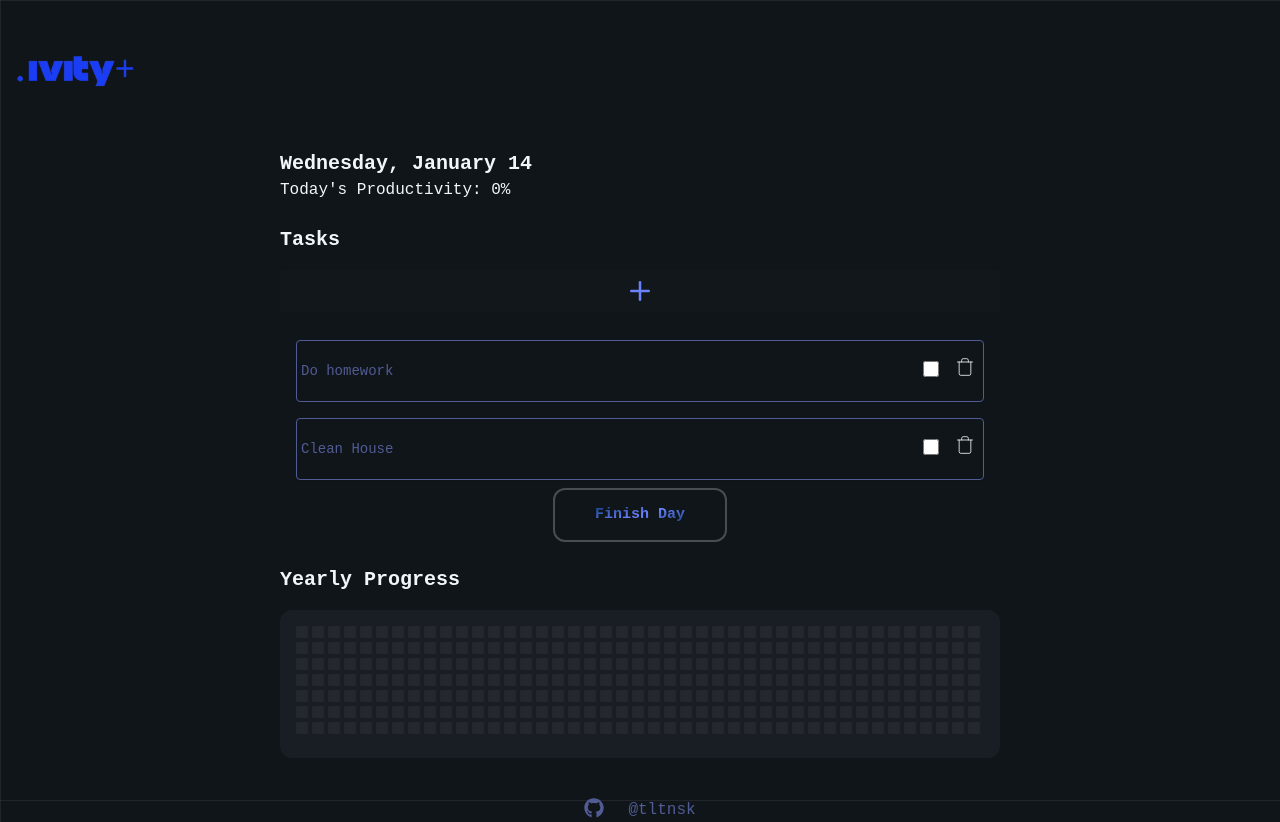
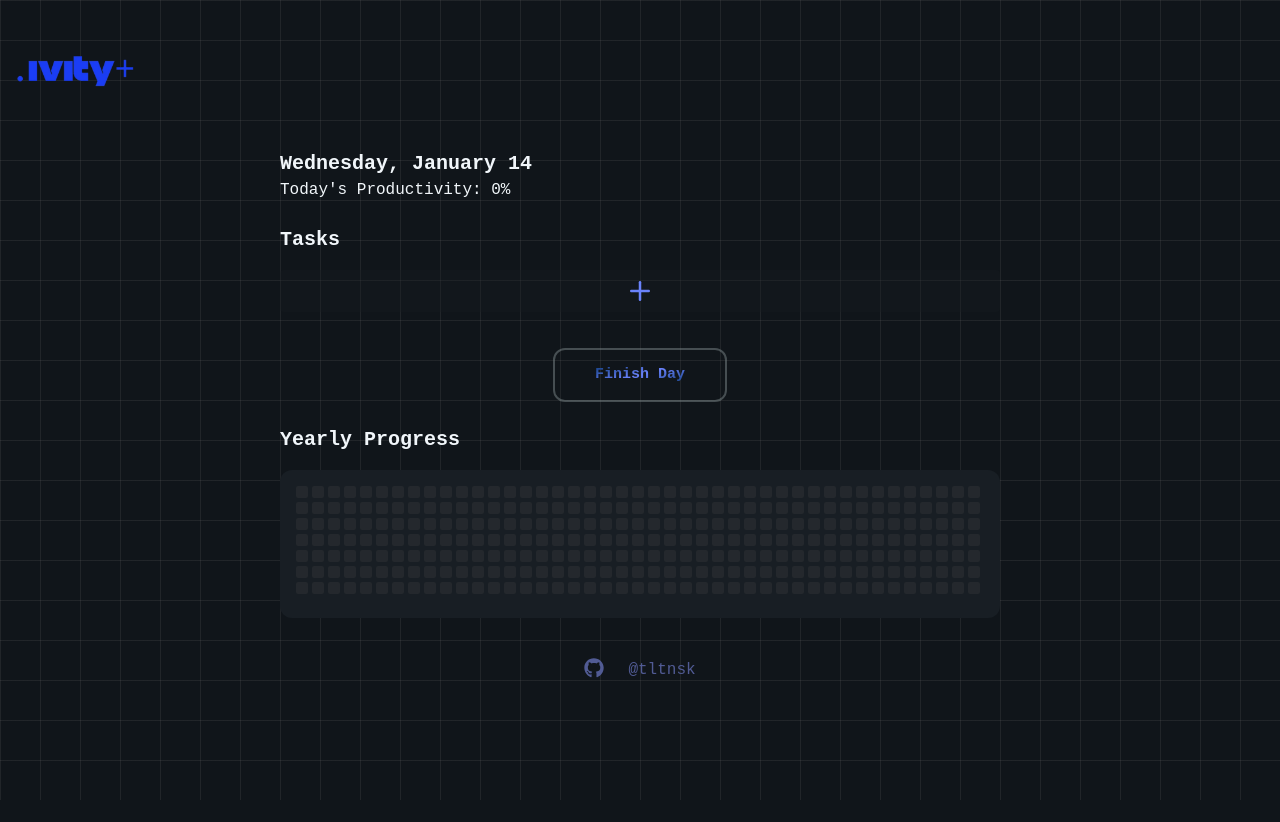
Before and after one commit to tltnsk/productivity-plus, a Next.js app: page / in a window 1280 px wide. After the commit the page ends 800 px from the top, so only its background shows below. Built offline with nearby package versions, Linux system fonts and the light colour scheme; some icons are missing.

Commit message:
Remove demo tasks - not needed anymore

```diff
--- a/src/app/page.tsx
+++ b/src/app/page.tsx
@@ -39,22 +39,6 @@ declare module "@mui/material/styles" {
 
 // default demo tasks
 export default function Home() {
-  const task1: Task = {
-    id: "1",
-    description: "Do homework",
-    difficulty: 5,
-    priority: 5,
-    completion: "not_completed",
-  };
-
-  const task2: Task = {
-    id: "2",
-    description: "Clean House",
-    difficulty: 7,
-    priority: 10,
-    completion: "not_completed",
-  };
-
   // stores all active tasks
   const [tasks, setTasks] = useState<Task[]>([]);
 
@@ -65,7 +49,7 @@ export default function Home() {
     if (saved) {
       setTasks(JSON.parse(saved));
     } else {
-      setTasks([task1, task2]);
+      setTasks([]);
     }
   }, []);
 
```
